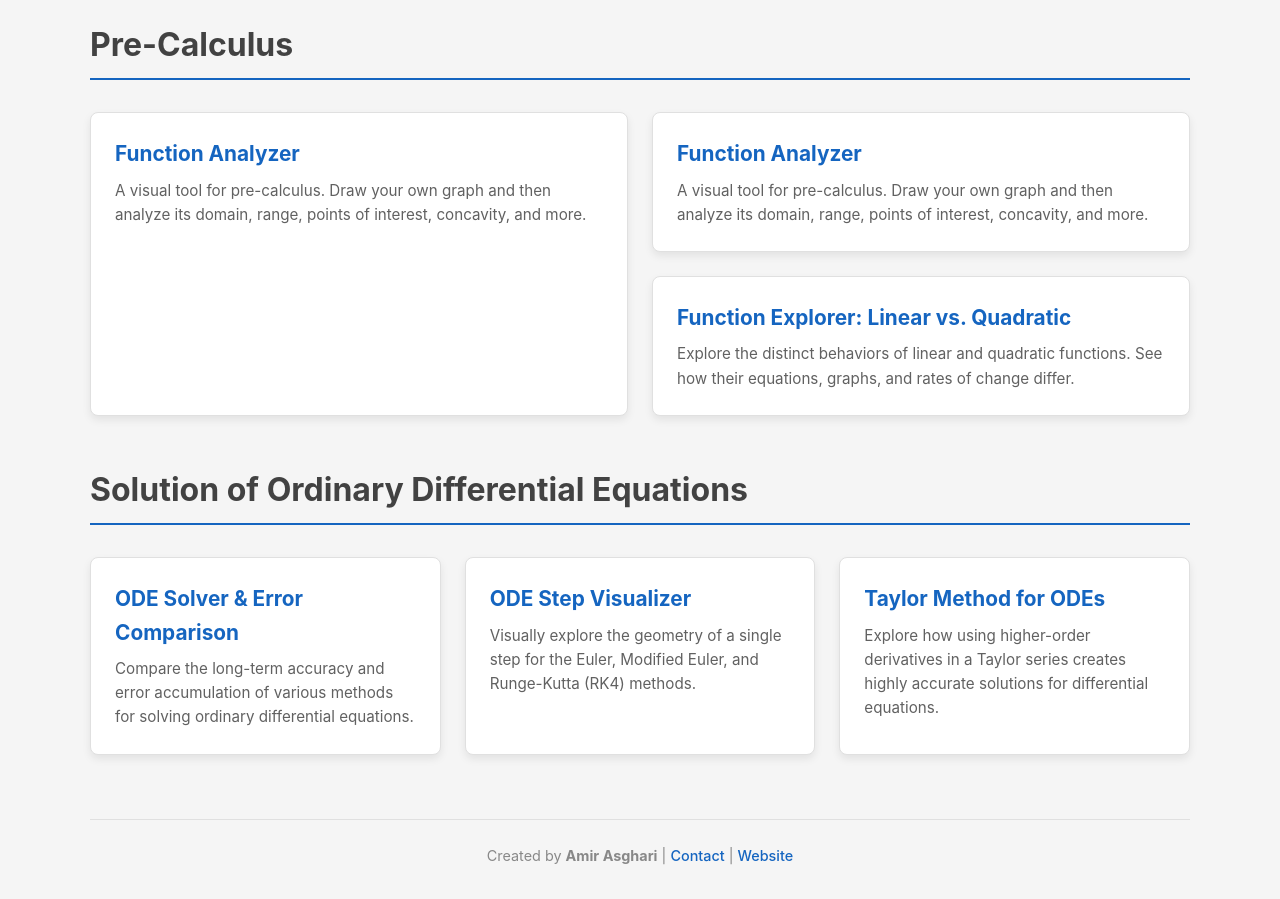
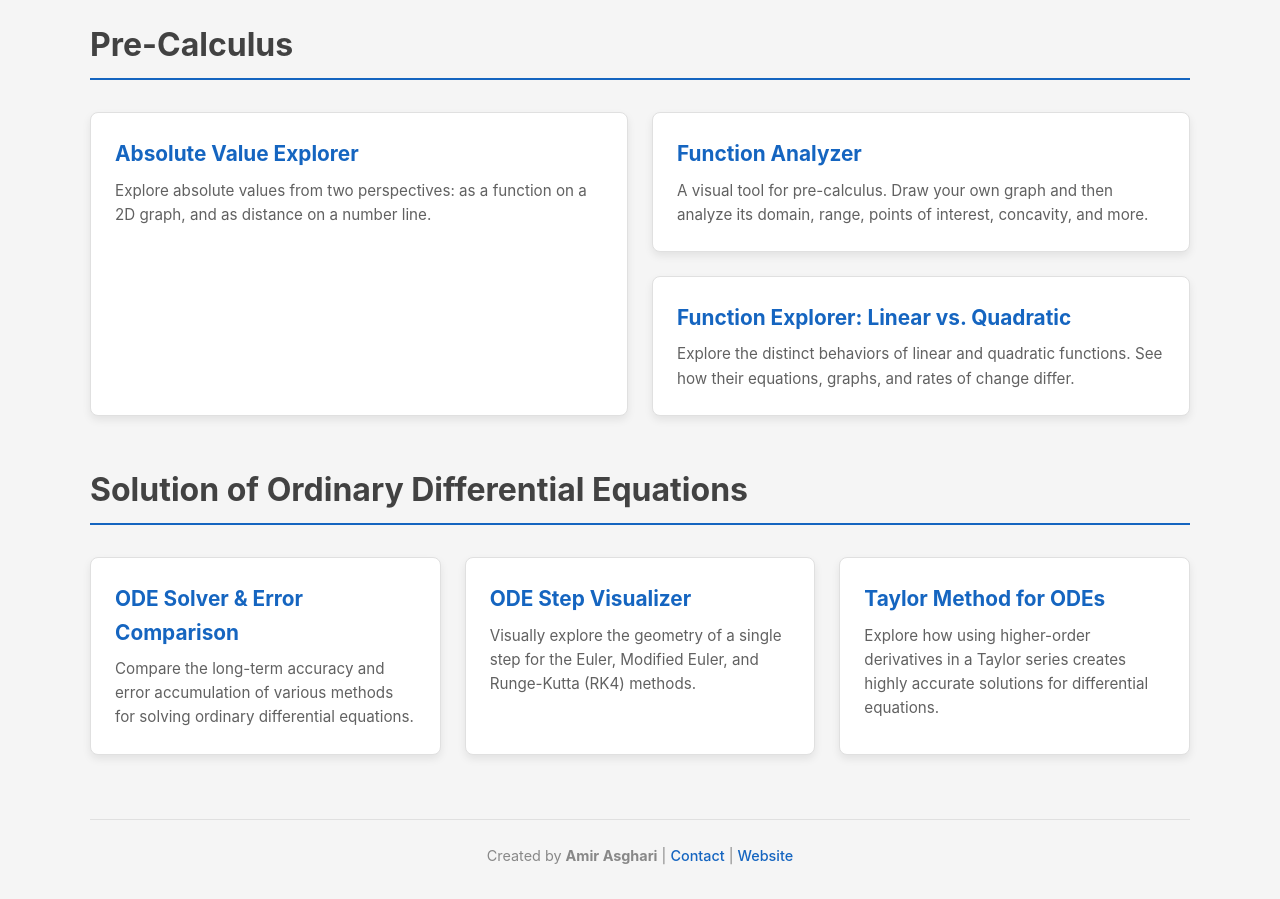
Before and after one commit to asghariamir/asghariamir.github.io, a plain HTML site: page index.html in a window 1280 px wide. Shown: the part 2020-2919 px from the top of the page. Drawn offline with Linux system fonts and the light colour scheme.

Commit message:
Update index.html

```diff
--- a/index.html
+++ b/index.html
@@ -274,8 +274,8 @@
             <div class="app-grid">
                 <a href="https://asghariamir.github.io/maths/absolute-value-explorer.html" target="_blank" rel="noopener noreferrer" class="app-card">
                     <div class="card-content">
-                        <h3>Function Analyzer</h3>
-                        <p>A visual tool for pre-calculus. Draw your own graph and then analyze its domain, range, points of interest, concavity, and more.</p>
+                        <h3>Absolute Value Explorer</h3>
+                        <p>Explore absolute values from two perspectives: as a function on a 2D graph, and as distance on a number line.</p>
                     </div>
                 </a>
             <div class="app-grid">
```
